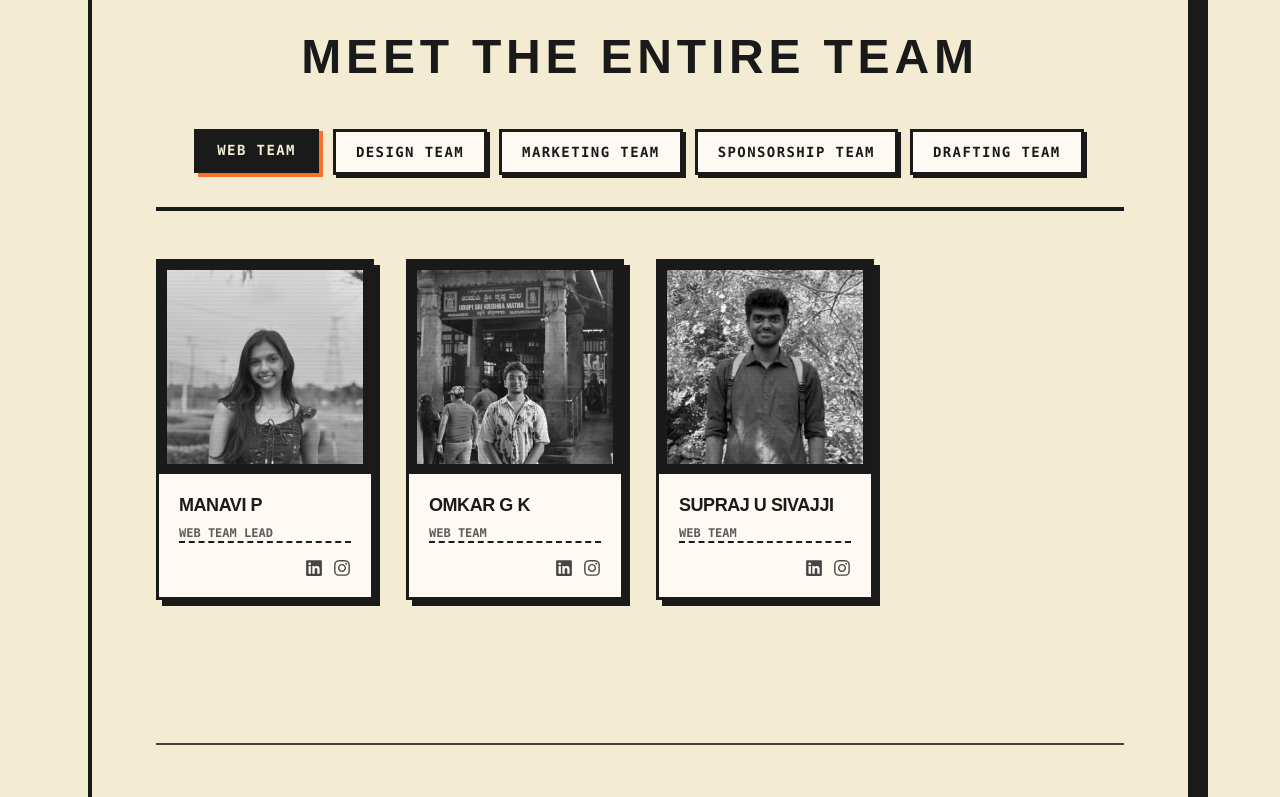
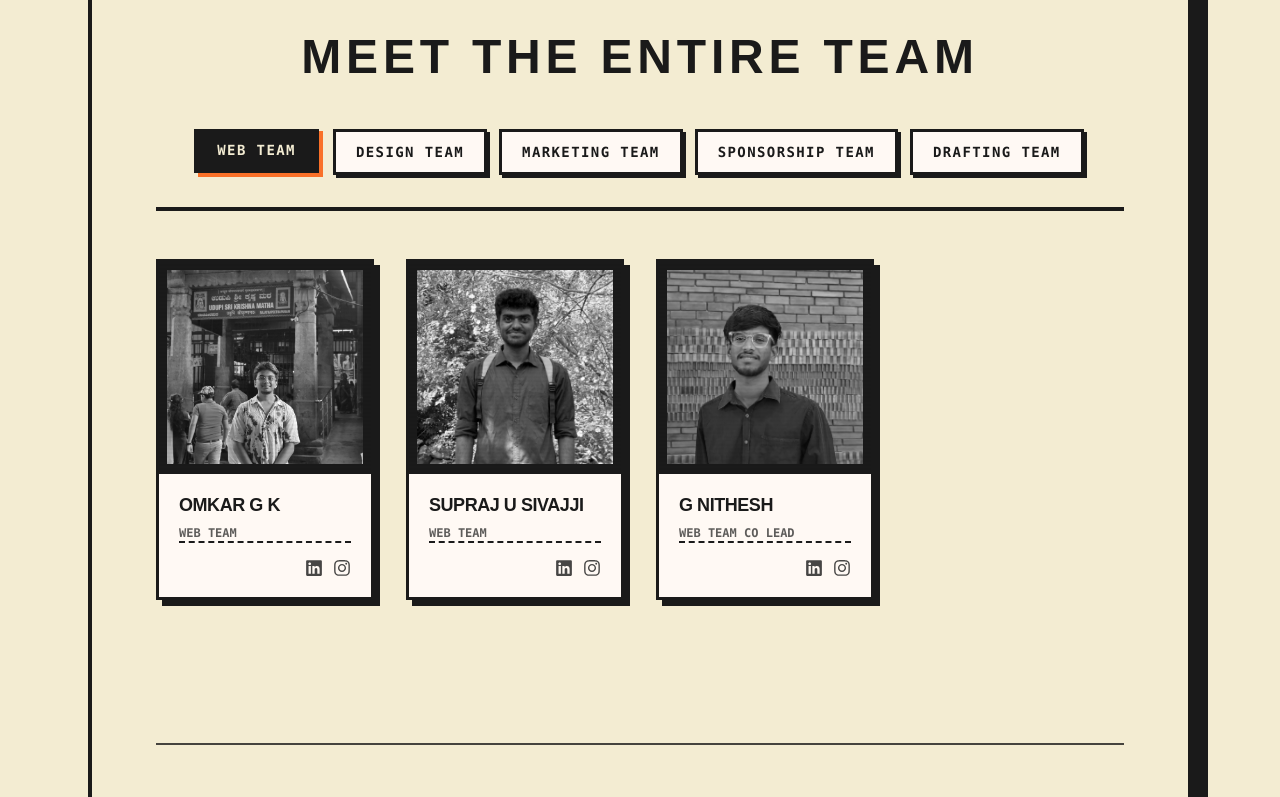
Before and after one commit to ManaviP/dev3.0, a React (Vite) app: page / in a window 1280 px wide. Shown: the part 10355-11152 px from the top of the page. Built offline with nearby package versions, Linux system fonts and the light colour scheme; a web font is replaced by a local one.

Commit message:
feat: remove duplicate leads and add team co-leads

```diff
--- a/src/sections/Team.tsx
+++ b/src/sections/Team.tsx
@@ -142,12 +142,10 @@ export default function Team() {
 
   const TABS = ['Organising Team', 'Patrons' /*, 'Faculty', 'Jury & Experts' */];
 
-  const allMembers = useMemo(() => [...coreTeam, ...subHeads, ...theOperators], []);
-
   const membersToRender = useMemo(() => {
     const keyword = activeSubTeam.split(' ')[0];
-    return allMembers.filter(m => m.role.includes(keyword));
-  }, [allMembers, activeSubTeam]);
+    return theOperators.filter(m => m.role.includes(keyword));
+  }, [activeSubTeam]);
 
   return (
     <section id="team" className="relative w-full bg-[#f3ecd2] py-12 sm:py-16 md:py-24 px-3 sm:px-6 md:px-10 text-[#1a1a1a] font-sans selection:bg-[#f97028] selection:text-[#f3ecd2]">
--- a/src/sections/teamData.ts
+++ b/src/sections/teamData.ts
@@ -53,7 +53,7 @@ export const subHeads: TeamMember[] = [
     id: 's1',
     name: 'G Nithesh',
     role: 'Drafting Team Lead',
-    image: '/logos/nithesh.png',
+    image: '/logos/nitesh.webp',
     linkedin: '',
     instagram: '',
   },
@@ -105,7 +105,7 @@ export const theOperators: TeamMember[] = [
   {
     id: 'o2',
     name: 'Moulika',
-    role: 'Design Team',
+    role: 'Design Team Co Lead',
     image: '/logos/moulika.webp',
     linkedin: '',
     instagram: '',
@@ -140,7 +140,7 @@ export const theOperators: TeamMember[] = [
     id: 'o6',
     name: 'Preetham H S',
     role: 'Marketing and Media Co Lead',
-    image: '/logos/preetham.webp',
+    image: '/logos/preetam.webp',
     linkedin: '',
     instagram: '',
   },
@@ -189,6 +189,22 @@ export const theOperators: TeamMember[] = [
     name: 'Shubangi Jha',
     role: 'Marketing & Media Team ',
     image: '',
+    linkedin: '',
+    instagram: '',
+  },
+  {
+    id: 'o13',
+    name: 'G Nithesh',
+    role: 'Web Team Co Lead',
+    image: '/logos/nitesh.webp',
+    linkedin: '',
+    instagram: '',
+  },
+  {
+    id: 'o14',
+    name: 'Manavi P',
+    role: 'Drafting Team Co Lead',
+    image: '/logos/manavi.webp',
     linkedin: '',
     instagram: '',
   },
```
Also changed, not shown: public/logos/nitesh.webp (added), 1 other file (tests, documents, lock files or other folders).
